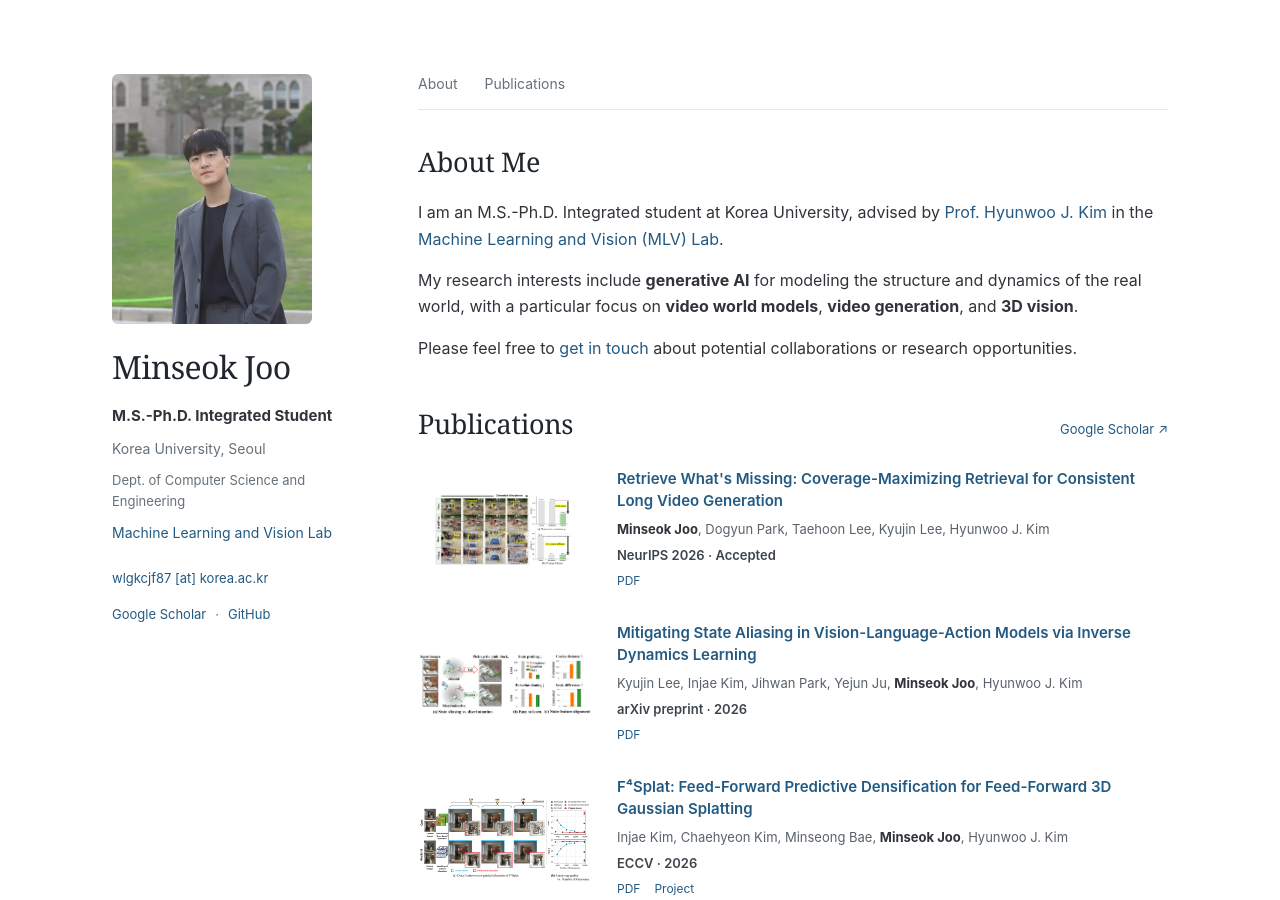
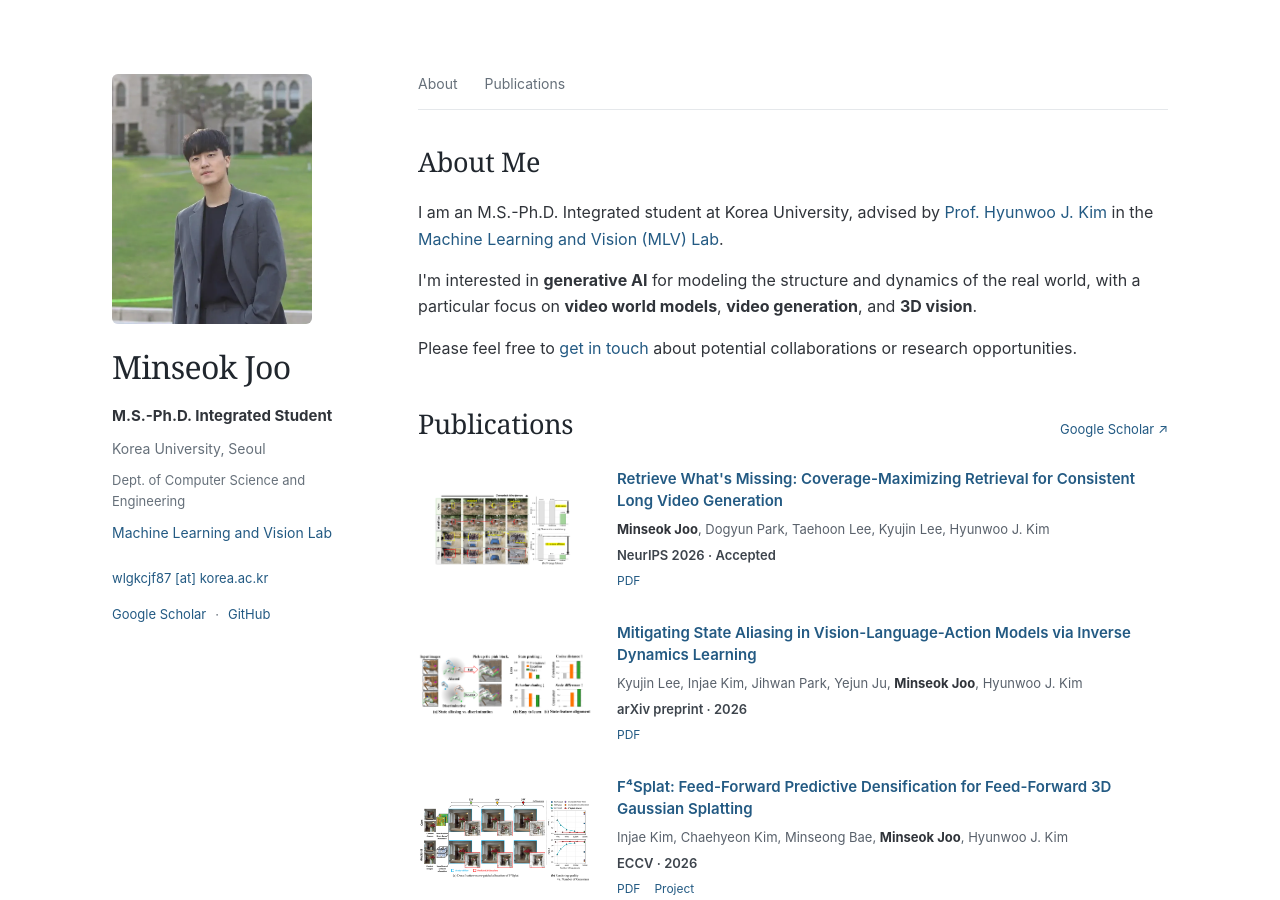
Before and after one commit to zoomkinseok/zoomkinseok.github.io, a Jekyll site: the page built from _pages/about.md, in a window 1280 px wide and 900 px high. Built offline with Jekyll 4.4.1, drawn with Linux system fonts in a browser that asks for light colours.

Commit message:
Use first-person research interests introduction

```diff
--- a/_pages/about.md
+++ b/_pages/about.md
@@ -11,7 +11,7 @@ redirect_from:
 <section id="about" class="about" aria-labelledby="about-heading">
   <h2 id="about-heading">About Me</h2>
   <p>I am an M.S.-Ph.D. Integrated student at Korea University, advised by <a href="https://scholar.google.com/citations?hl=en&amp;user=LfBoJt8AAAAJ&amp;view_op=list_works&amp;sortby=pubdate">Prof. Hyunwoo J. Kim</a> in the <a href="https://mlvlab.github.io/#/home">Machine Learning and Vision (MLV) Lab</a>.</p>
-  <p>My research interests include <strong>generative AI</strong> for modeling the structure and dynamics of the real world, with a particular focus on <strong>video world models</strong>, <strong>video generation</strong>, and <strong>3D vision</strong>.</p>
+  <p>I'm interested in <strong>generative AI</strong> for modeling the structure and dynamics of the real world, with a particular focus on <strong>video world models</strong>, <strong>video generation</strong>, and <strong>3D vision</strong>.</p>
   <p>Please feel free to <a href="mailto:{{ site.author.email }}">get in touch</a> about potential collaborations or research opportunities.</p>
 </section>
 
```
